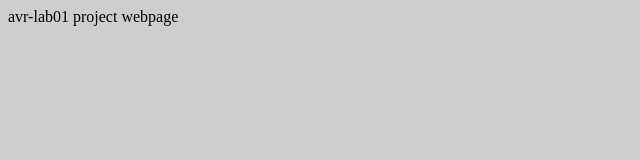
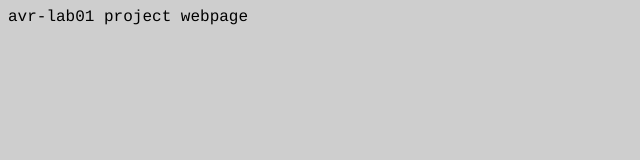
Before and after one commit to kgrzeslo/avr-lab01, a plain HTML site: page index.html in a window 1280 px wide. Shown: the whole page, without its empty margins (0-640 px from the left). Drawn offline with Linux system fonts and the light colour scheme.

Commit message:
update index.html

```diff
--- a/index.html
+++ b/index.html
@@ -2,7 +2,7 @@
 <head>
 <title>avr-lab project webpage</title>
 </head>
-<body bgcolor=#cecece style=:font-family:"Courier, Monospace; font size: small">
+<body bgcolor=#cecece style="font-family:Courier, Monospace; font size: small">
 avr-lab01 project webpage
 </body>
 </html>
```
